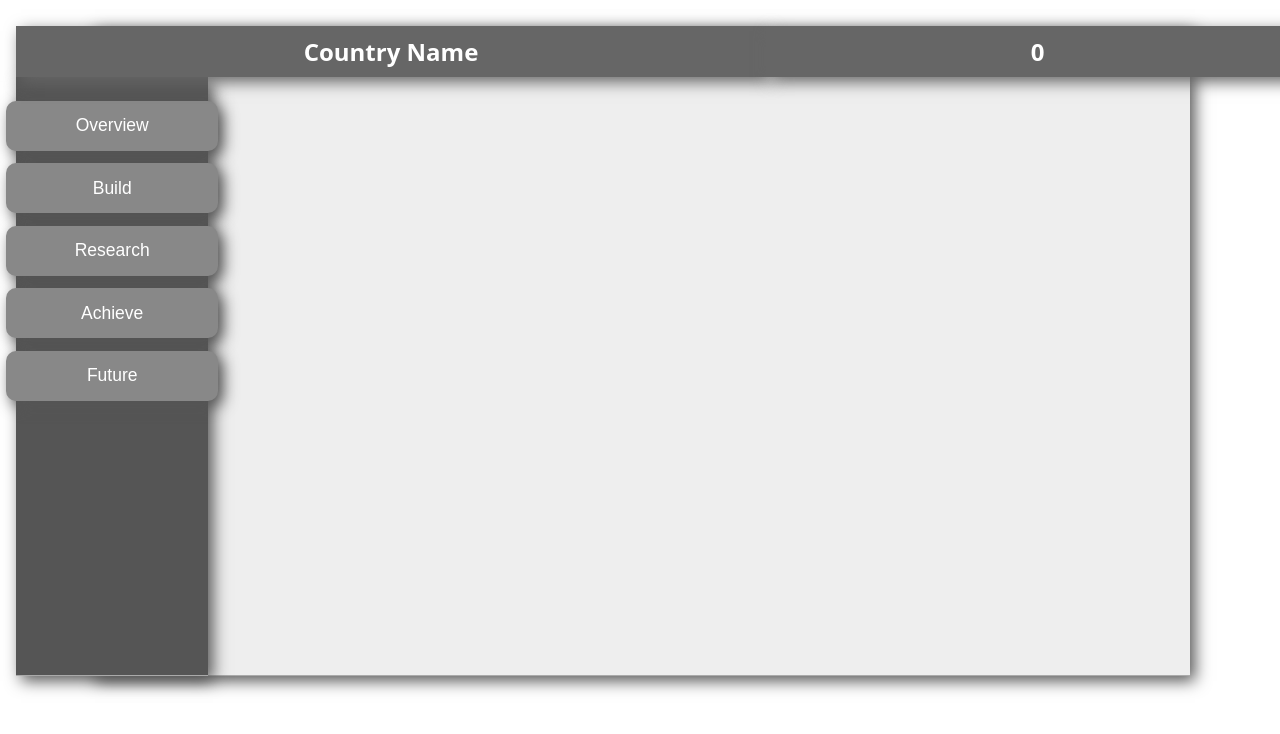
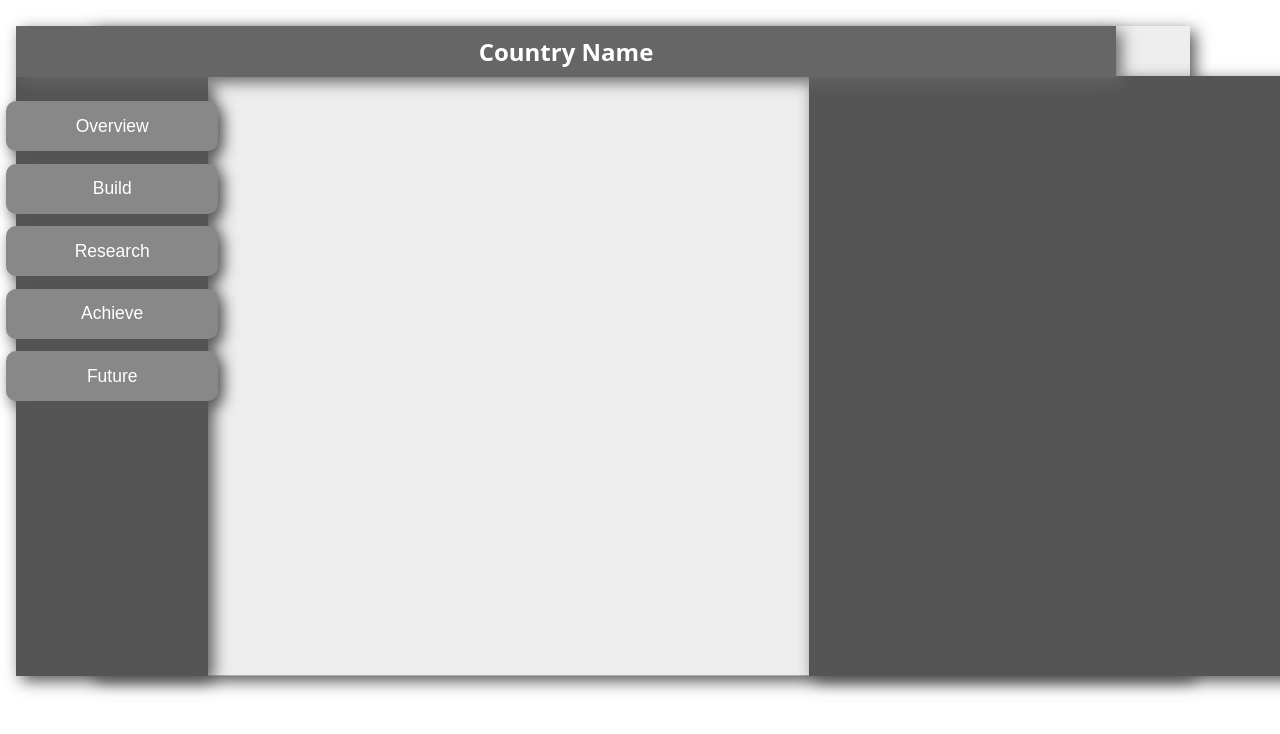
Before and after one commit to sententiaa/world-life-revamp, a plain HTML site: page index.html in a window 1280 px wide. Shown: the top 734 px of the page. Drawn offline with Linux system fonts and the light colour scheme.

Commit message:
2 files modified

```diff
--- a/index.html
+++ b/index.html
@@ -18,17 +18,7 @@
     <nav class="countrysidepanel">
       <h1 id="countryname" contenteditable="true">Country Name</h1>
       <script>
-        var content = document.getElementById("countryname"));
-
-// 1. Listen for changes of the contenteditable element
-content.addEventListener('input', function(event) {
-  // 2. Retrive the text from inside the element
-  console.log(content.innerHTML);
-});
-</script>
-      </nav>
-      <nav class="uppermenu">
-        <h2 id="population">0</h2>
+      </script>
       </nav>
       <nav class="containerarea">
       </nav>
@@ -39,6 +29,8 @@ content.addEventListener('input', function(event) {
         <button class="sidebutton4">Achieve</button>
         <button class="sidebutton5">Future</button>
       </nav>
+      <nav class="popoutmenu">
+      </nav>
     </main>
   </body>
 </html>
--- a/styles.css
+++ b/styles.css
@@ -48,21 +48,8 @@ h1 {
 
 .countrysidepanel {
   position: absolute;
-  width: 750px;
+  width: 1100px;
   margin-top: 10px;
-  height: 51px;
-  background-color: #666;
-  color: white;
-  box-shadow: 5px 5px 15px #666;
-  border: none;
-  z-index: 3;
-}
-
-.uppermenu {
-  position: absolute;
-  width: 543px;
-  margin-top: 10px;
-  margin-left: 750px;
   height: 51px;
   background-color: #666;
   color: white;
@@ -97,6 +84,7 @@ h1 {
   margin-top: -600px;
   background-color: #555;
   box-shadow: 5px 5px 15px #555;
+  border: none;
 }
 
 .sidebutton1 {
@@ -168,3 +156,14 @@ h1 {
   color: white;
   margin-left: -px;
 }
+
+.popoutmenu {
+  height: 600px;
+  width: 500px;
+  position: absolute;
+  margin-top: -600px;
+  background-color: #555;
+  box-shadow: 5px 5px 15px #555;
+  margin-left: 793px;
+  border: none;
+}
```
